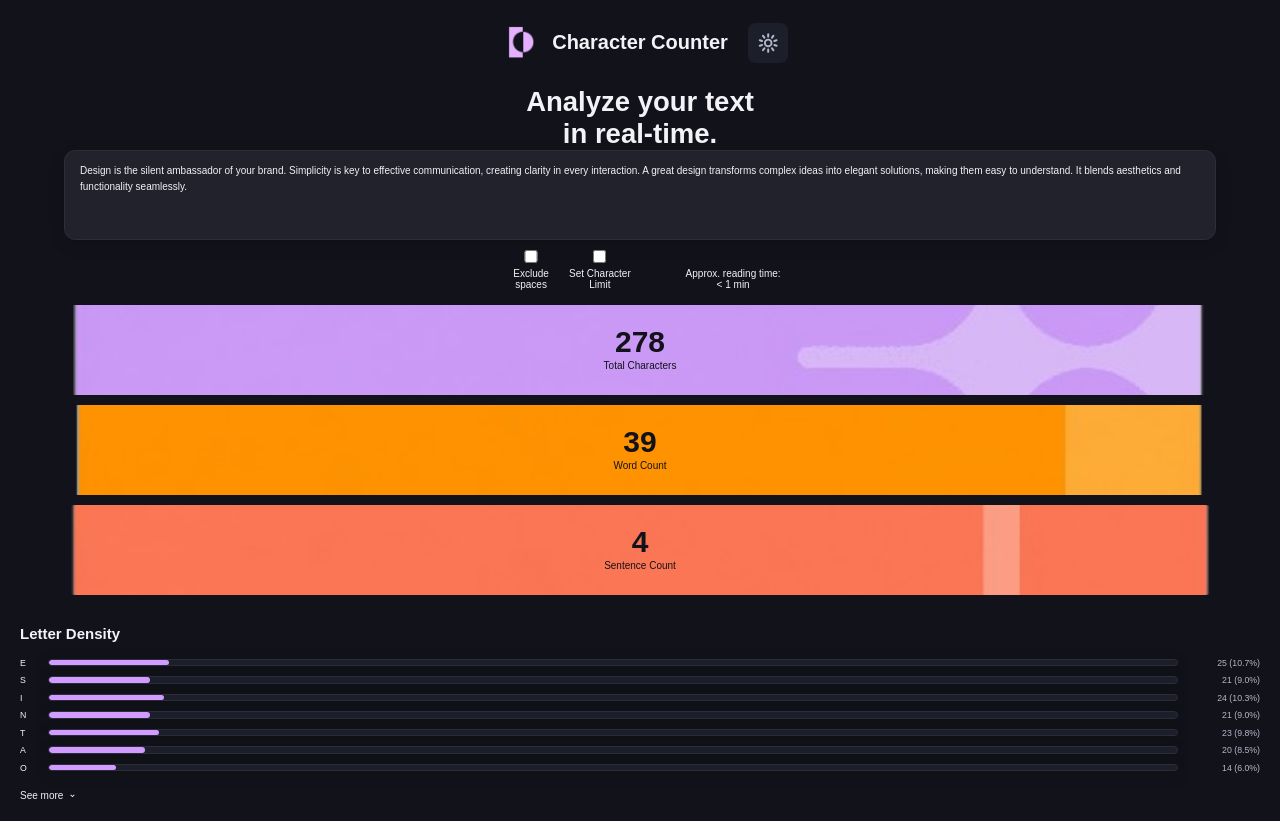
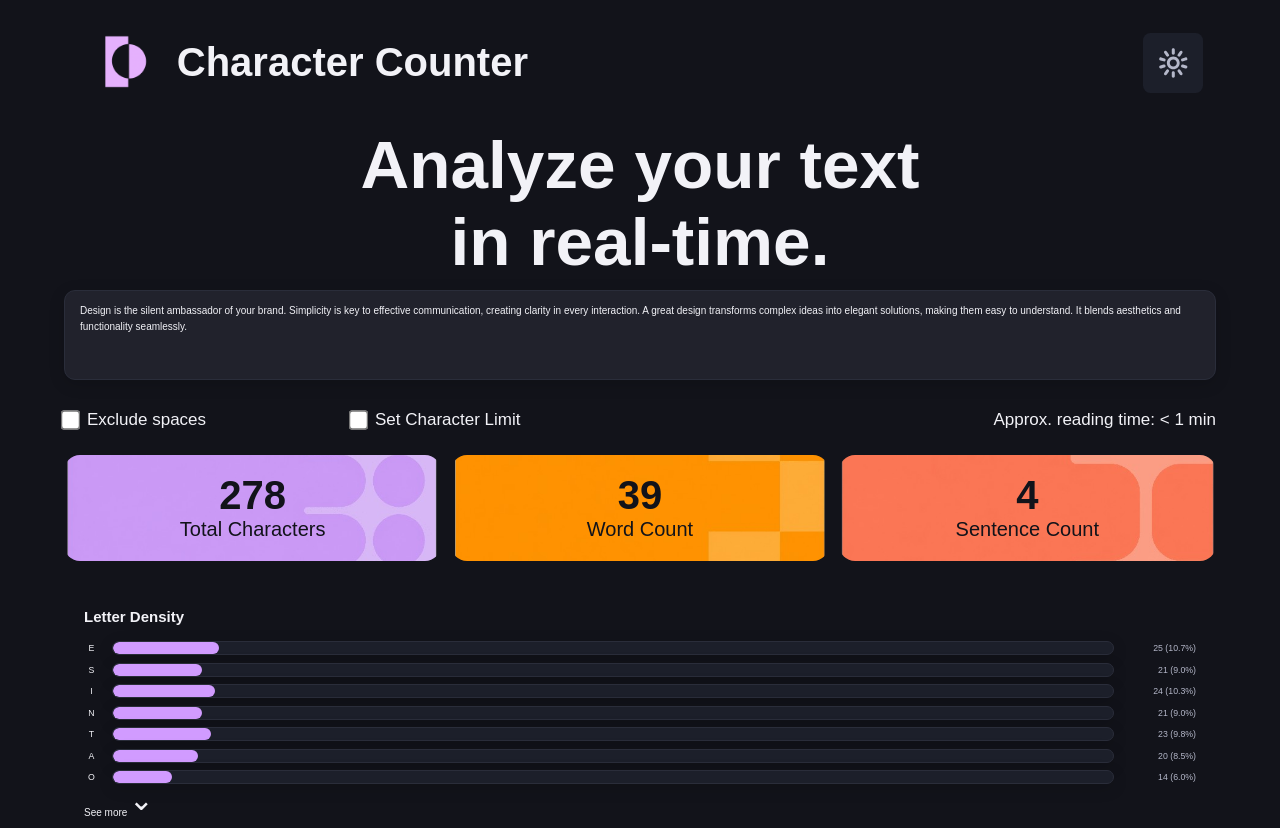
Before and after one commit to Nicolas-Andreis/character-counter-react, a React (Vite) app: page / in a window 1280 px wide. Built offline with nearby package versions, Linux system fonts and the light colour scheme.

Commit message:
feat: add tablet responsive layout

```diff
--- a/src/App.css
+++ b/src/App.css
@@ -9,7 +9,7 @@ main {
   justify-content: space-around;
 }
 
-.h2-text{
+.h2-text {
   text-align: center;
   font-size: 2.75rem;
 }
@@ -30,6 +30,10 @@ main.dark input {
   .title {
     font-size: 3rem;
   }
+
+  .h2-text {
+    font-size: 4.75rem;
+  }
 }
 
 /* desktop */
@@ -37,4 +41,8 @@ main.dark input {
   .title {
     font-size: 3.50rem;
   }
+
+  .h2-text {
+    font-size: 6.75rem;
   }
+}
--- a/src/components/Card/Card.css
+++ b/src/components/Card/Card.css
@@ -41,16 +41,17 @@
 @media (min-width: 768px) {
 
   .card {
-    min-height: 8.5rem;
-    padding: 1.25rem;
+    padding: 2rem;
+    border-radius: 2cqb;
+    width: 33%;
   }
 
   .card_number {
-    font-size: 2.75rem;
+    font-size: 4rem;
   }
 
   .card_label {
-    font-size: 0.9375rem;
+    font-size: 2rem;
   }
 }
 
@@ -58,16 +59,4 @@
 /* DESKTOP */
 @media (min-width: 1024px) {
 
-  .card {
-    min-height: 9rem;
-    padding: 1.25rem;
-  }
-
-  .card_number {
-    font-size: 3rem;
-  }
-
-  .card_label {
-    font-size: 1rem;
-  }
 }
--- a/src/components/Controls/Controls.css
+++ b/src/components/Controls/Controls.css
@@ -1,20 +1,51 @@
-.container-all-controls{
+.container-all-controls {
   display: flex;
   justify-content: space-between;
   align-items: end;
   margin: var(--spacing-md);
 }
 
-.container-controls{
+.container-controls {
   display: flex;
   align-items: center;
   width: 60%;
 }
 
-label{
+label {
   display: flex;
   flex-direction: column;
   gap: .5rem;
   text-align: center;
   width: 40%;
 }
+
+/* tablet */
+@media (min-width: 768px) {
+  .container-all-controls {
+    font-size: 1.7rem;
+    width: 90%;
+    margin: var(--spacing-lg) 0;
+  }
+
+  .container-controls {
+    display: flex;
+    align-self: self-start;
+    width: 100%;
+  }
+
+  label {
+    flex-direction: row;
+    width: 100%;
+  }
+
+  input[type="checkbox"] {
+    transform: scale(1.5);
+    cursor: pointer;
+    margin-right: .5rem;
+  }
+}
+
+/* desktop */
+@media (min-width: 1024px) {
+
+}
--- a/src/components/Header/Header.css
+++ b/src/components/Header/Header.css
@@ -1,4 +1,4 @@
-header{
+header {
   display: flex;
   align-items: center;
   justify-content: center;
@@ -7,7 +7,7 @@ header{
   font-size: 1rem;
 }
 
-.container-logo{
+.container-logo {
   display: flex;
   align-items: center;
 }
@@ -38,10 +38,23 @@ header{
 
 /* TABLET */
 @media (min-width: 768px) {
+  header {
+    width: 90%;
+    font-size: 2rem;
+    justify-content: space-between;
+  }
 
+
+  .logo {
+    width: 10rem;
+    height: 10rem;
+  }
+
+  .btn-dark {
+    width: 6rem;
+    height: 6rem;
+  }
 }
 
 /* DESKTOP */
-@media (min-width: 1024px) {
-
-}
+@media (min-width: 1024px) {}
--- a/src/components/Header/Header.jsx
+++ b/src/components/Header/Header.jsx
@@ -9,7 +9,7 @@ const Header = () => {
   const { handleDarkTheme } = useContext(ThemeContext);
 
   return (
-    <div>
+    <>
       <header>
         <div className='container-logo'>
           <img src={logo} alt="logo" className='logo' />
@@ -19,7 +19,7 @@ const Header = () => {
           <img src={light} alt="Cambiar tema" />
         </button>
       </header>
-    </div>
+    </>
   )
 }
 
--- a/src/components/LetterDensity/LetterDensity.css
+++ b/src/components/LetterDensity/LetterDensity.css
@@ -140,8 +140,7 @@
   transition: transform var(--transition);
 }
 
-.letter-density__details[open]
-.letter-density__summary::after {
+.letter-density__details[open] .letter-density__summary::after {
   transform: translateY(2px) rotate(180deg);
 }
 
@@ -163,25 +162,53 @@
 /* ============================= */
 
 @media (min-width: 768px) {
+  .letter-density {
+    width: 90%;
+    margin: 0;
+  }
 
   .letter-density__title {
-    font-size: 1.375rem;
+    font-size: 2.5rem;
+    margin-top: 1.7rem;
+  }
+
+  .letter-density__letter {
+    font-size: 1.7rem;
   }
 
   .letter-density__item {
-    grid-template-columns: 1.5rem 1fr auto;
-
+    grid-template-columns: 0.2fr 5fr 1fr;
     gap: 1rem;
+    text-align: center;
   }
 
   .letter-density__value {
     min-width: 6rem;
 
-    font-size: 0.8125rem;
+    font-size: 1.7rem;
   }
 
   .letter-density__summary {
-    font-size: 0.9375rem;
+    font-size: 1.7rem;
+  }
+
+  .letter-density__bar {
+    width: 100%;
+    height: 1.4rem;
+  }
+
+  .letter-density__details {
+    margin: 1rem 0;
+  }
+
+  .letter-density__summary {
+    gap: 0.9rem;
+    font-size: 1.7rem;
+  }
+
+  .letter-density__summary::after {
+    align-items: end;
+    font-size: 3rem;
   }
 
 }
--- a/src/components/ReadingTime/ReadingTime.css
+++ b/src/components/ReadingTime/ReadingTime.css
@@ -1,4 +1,15 @@
-.container-readingtime{
+.container-readingtime {
   width: 35%;
   text-align: center;
 }
+
+/* TABLET */
+@media (min-width: 768px) {
+  .container-readingtime {
+    width: 100%;
+    text-align: end;
+  }
+}
+
+/* DESKTOP */
+@media (min-width: 1024px) {}
--- a/src/components/Stats/Stats.css
+++ b/src/components/Stats/Stats.css
@@ -1,4 +1,4 @@
-.container-cards{
+.container-cards {
   width: 100%;
   display: flex;
   flex-direction: column;
@@ -7,3 +7,15 @@
   gap: var(--spacing-md);
   margin: .5rem;
 }
+
+/* TABLET */
+@media (min-width: 768px) {
+  .container-cards {
+    flex-direction: row;
+    gap: var(--spacing-md);
+    width: 90%;
+  }
+}
+
+/* DESKTOP */
+@media (min-width: 1024px) {}
--- a/src/components/WriteArea/WriteArea.css
+++ b/src/components/WriteArea/WriteArea.css
@@ -1,8 +1,9 @@
-.write-area{
+.write-area {
   width: 90%;
   min-height: 12rem;
 
   padding: 1rem;
+  margin: 1rem auto;
 
   background-color: var(--bg-surface);
   color: var(--text-secondary);
@@ -41,11 +42,12 @@
 /* Tablet */
 @media (min-width: 768px) {
   .write-area {
+
     min-height: 11rem;
 
     padding: 1.25rem;
 
-        font-size: 1rem;
+    font-size: 1.7rem;
 
     border-radius: var(--radius-lg);
   }
```
Lines whose indentation alone changed are shown as unchanged.
